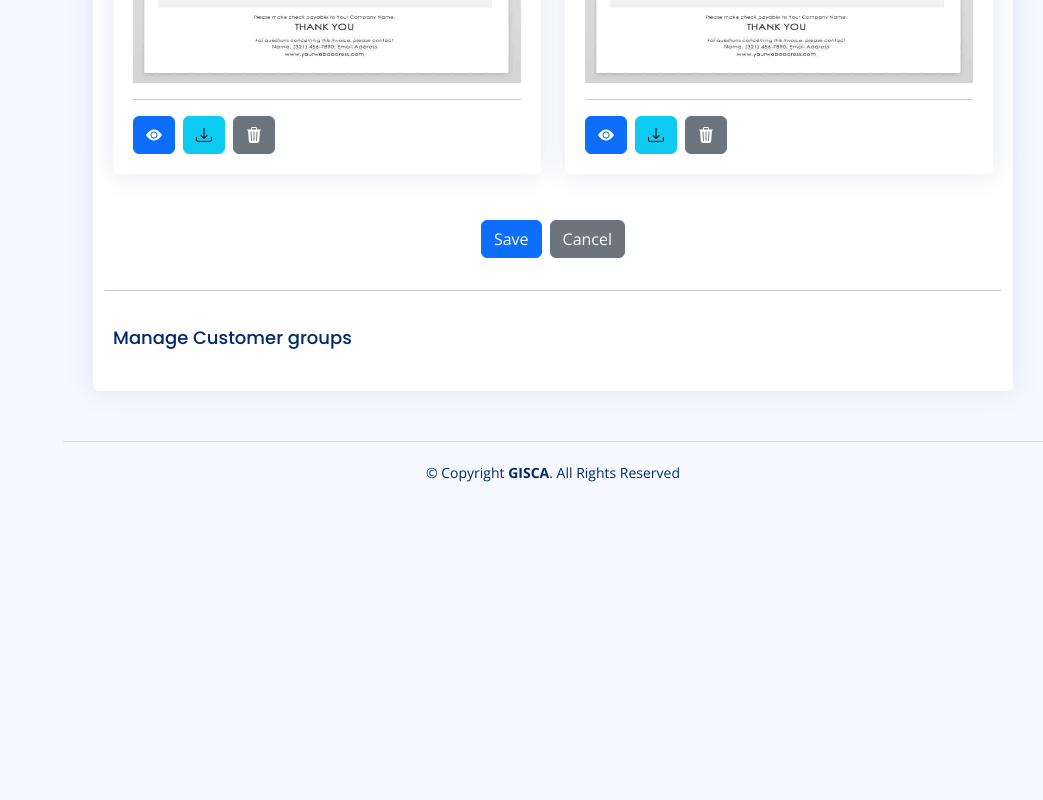
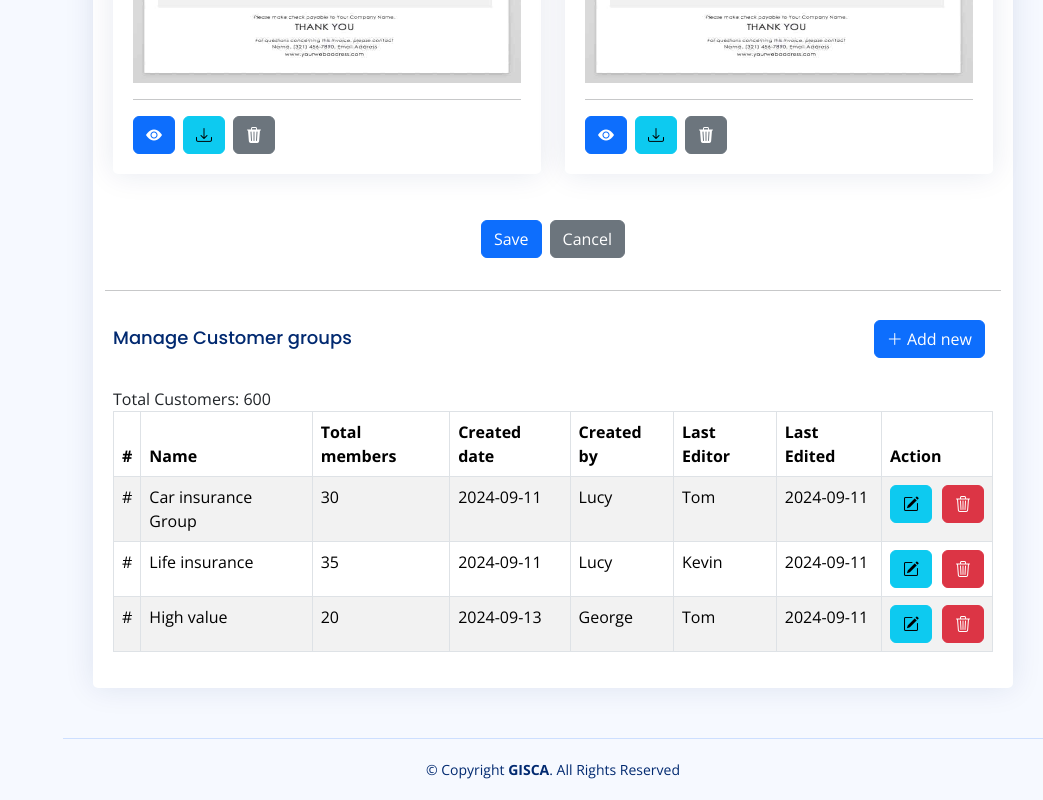
Before and after one commit to General-Insurance-Soft/tchalla, a Next.js app: page /page/crm/contact in a window 1280 px wide. Shown: the part 963-1763 px from the top of the page, without its empty margins (237-1280 px from the left). Before the commit the page ends 1466 px from the top, so only its background shows below. Built offline with nearby package versions, Linux system fonts and the light colour scheme.

Commit message:
customer group

```diff
--- a/app/page/crm/contact/page.js
+++ b/app/page/crm/contact/page.js
@@ -170,7 +170,79 @@ export default function Page() {
 
                         {/* Customer group */}
                         <div class="tab-pane fade show active" id="bordered-customer_group" role="tabpanel" aria-labelledby="customer_group-tab">
-                            <h5 className="card-title">Manage Customer groups</h5>
+
+
+                            <div class="d-flex justify-content-between align-items-center mb-3">
+                                <div>
+                                    <h5 className="card-title">Manage Customer groups</h5>
+                                </div>
+
+                                <div>
+                                    <button class="btn btn-primary me-2"><i class="bi bi-plus-lg"></i> Add new</button>
+
+                                </div>
+                            </div>
+
+                            <div className="row">
+                                <div className="col-sm-6">Total Customers: 600</div>
+                            </div>
+
+                            <table className="table table-striped table-bordered">
+                                <thead>
+                                    <tr>
+                                        <th scope="col">#</th>
+                                        <th scope="col">Name</th>
+                                        <th scope="col">Total members</th>
+                                        <th scope="col">Created date</th>
+                                        <th scope="col">Created by</th>
+                                        <th scope="col">Last Editor</th>
+                                        <th scope="col">Last Edited</th>
+                                        <th scope="col">Action</th>
+                                    </tr>
+                                </thead>
+                                <tbody>
+                                    <tr>
+                                        <td>#</td>
+                                        <td>Car insurance Group</td>
+                                        <td>30</td>
+                                        <td>2024-09-11</td>
+                                        <td>Lucy</td>
+                                        <td>Tom</td>
+                                        <td>2024-09-11</td>
+                                        <td>
+                                            <button type="button" style={{ marginRight: "10px" }} className="btn btn-info" ><i className="bi bi-pencil-square"></i></button>
+                                            <button type="button" className="btn btn-danger"><i className="bi bi-trash3"></i></button>
+                                        </td>
+                                    </tr>
+                                    <tr>
+                                        <td>#</td>
+                                        <td>Life insurance</td>
+                                        <td>35</td>
+                                        <td>2024-09-11</td>
+                                        <td>Lucy</td>
+                                        <td>Kevin</td>
+                                        <td>2024-09-11</td>
+                                        <td>
+                                            <button type="button" style={{ marginRight: "10px" }} className="btn btn-info" ><i className="bi bi-pencil-square"></i></button>
+                                            <button type="button" className="btn btn-danger"><i className="bi bi-trash3"></i></button>
+                                        </td>
+                                    </tr>
+                                    <tr>
+                                        <td>#</td>
+                                        <td>High value</td>
+                                        <td>20</td>
+                                        <td>2024-09-13</td>
+                                        <td>George</td>
+                                        <td>Tom</td>
+                                        <td>2024-09-11</td>
+                                        <td>
+                                            <button type="button" style={{ marginRight: "10px" }} className="btn btn-info" ><i className="bi bi-pencil-square"></i></button>
+                                            <button type="button" className="btn btn-danger"><i className="bi bi-trash3"></i></button>
+                                        </td>
+                                    </tr>
+
+                                </tbody>
+                            </table>
 
 
                         </div>
```
